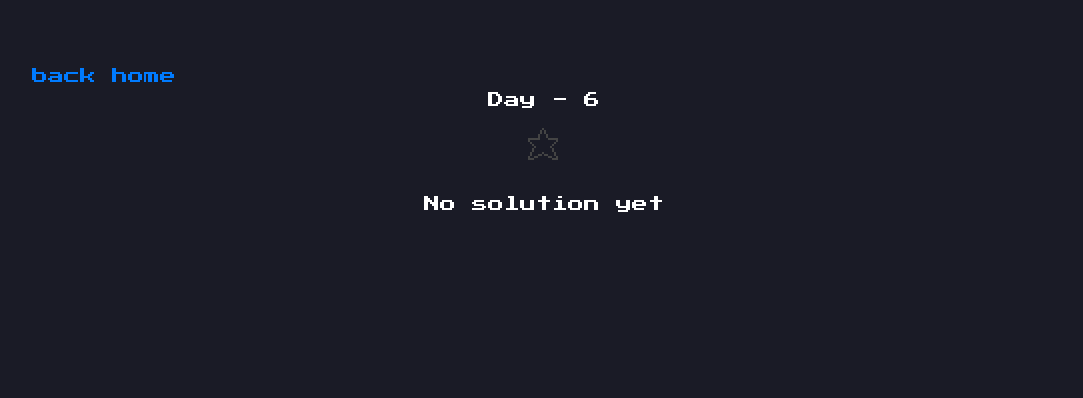
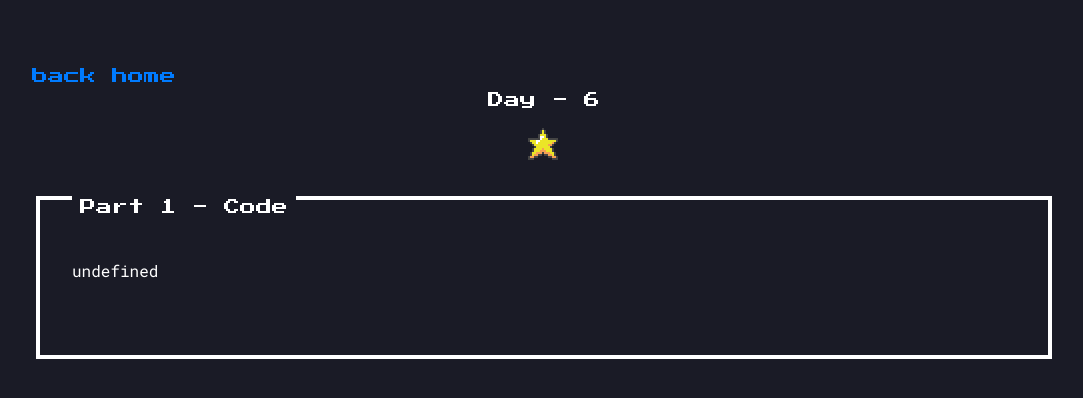
Before and after one commit to koalanis/advent-ts-2024, a plain HTML site: page day6.html in a window 1280 px wide. Shown: the whole page, without its empty margins (96-1179 px from the left). Drawn offline with nearby package versions, Linux system fonts and the light colour scheme; a small style sheet from the web is missing.

Commit message:
Deploying to gh-pages from @ koalanis/advent-ts-2024@5da1f1622fbc4ec62908fc5ccef16576ce2e2472 🚀

```diff
--- a/day6.html
+++ b/day6.html
@@ -92,12 +92,23 @@
     <p class="title">Day - 6</p>
 
     <div style="padding-block-end: 2rem">
-      <i class="nes-icon star is-transparent"></i>
+      <i class="nes-icon star "></i>
     </div>
 
-  <div> No solution yet </div>
 
 
+
+
+    <div class="nes-container with-title is-dark">
+      <p class="title">Part 1 - Code</p>
+
+    <pre>
+      <code>
+undefined
+      </code>
+    </pre>
+
+    </div>
 
 
 
```
Also changed, not shown: day5.html (+0 -1 lines), day7.html (+13 -2 lines), index.html (+2 -2 lines).
